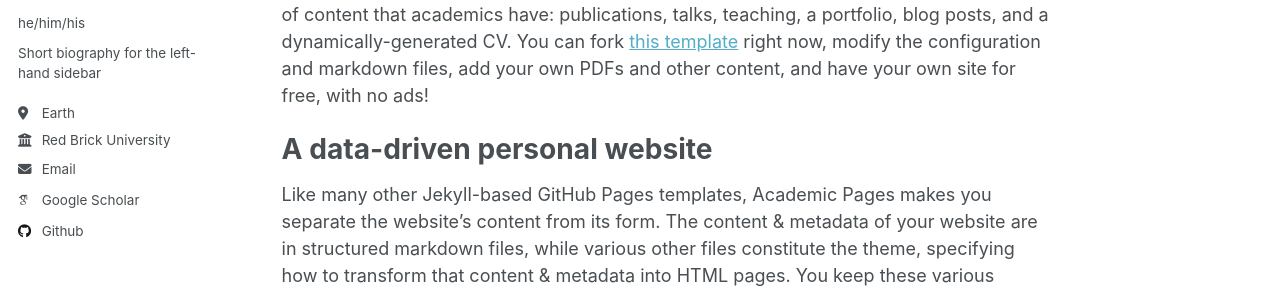
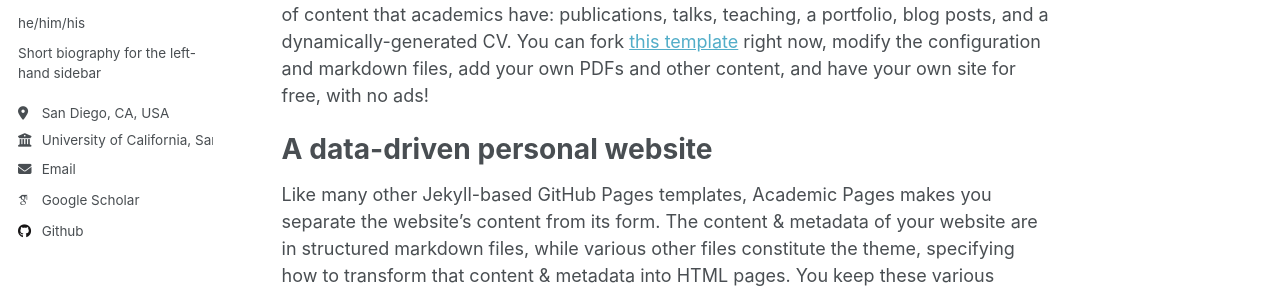
Before and after one commit to akehler/akehler.github.io, a Jekyll site: the page built from _pages/about.md, in a window 1280 px wide. Shown: the part 310-603 px from the top of the page. Built offline with Jekyll 4.4.1, drawn with Linux system fonts in a browser that asks for light colours; some web fonts are replaced.

Commit message:
Update _config.yml

```diff
--- a/_config.yml
+++ b/_config.yml
@@ -12,9 +12,9 @@ title                    : "Andy Kehler / Academic Homepage"
 title_separator          : "-"
 name                     : &name "Andy Kehler"
 description              : &description "Professor, Department of Linguistics, UC San Diego"
-url                      : https://academicpages.github.io # the base hostname & protocol for your site e.g. "https://[your GitHub username].github.io"
+url                      : https://akehler.github.io # the base hostname & protocol for your site e.g. "https://[your GitHub username].github.io"
 baseurl                  : "" # the subpath of your site, e.g. "/blog"
-repository               : "academicpages/academicpages.github.io"
+repository               : "akehler/akehler.github.io"
 
 # Site Author - The following control what appear as part of the author content on the side bar.
 #               If a field is blank the icon and link will not appear, otherwise it will be shown.
@@ -25,8 +25,8 @@ author:
   name             : "Your Sidebar Name"
   pronouns         : "he/him/his"
   bio              : "Short biography for the left-hand sidebar"
-  location         : "Earth"
-  employer         : "Red Brick University"
+  location         : "San Diego, CA, USA"
+  employer         : "University of California, San Diego"
   uri              : # URL
   email            : "akehler@ucsd.edu"
 
```
